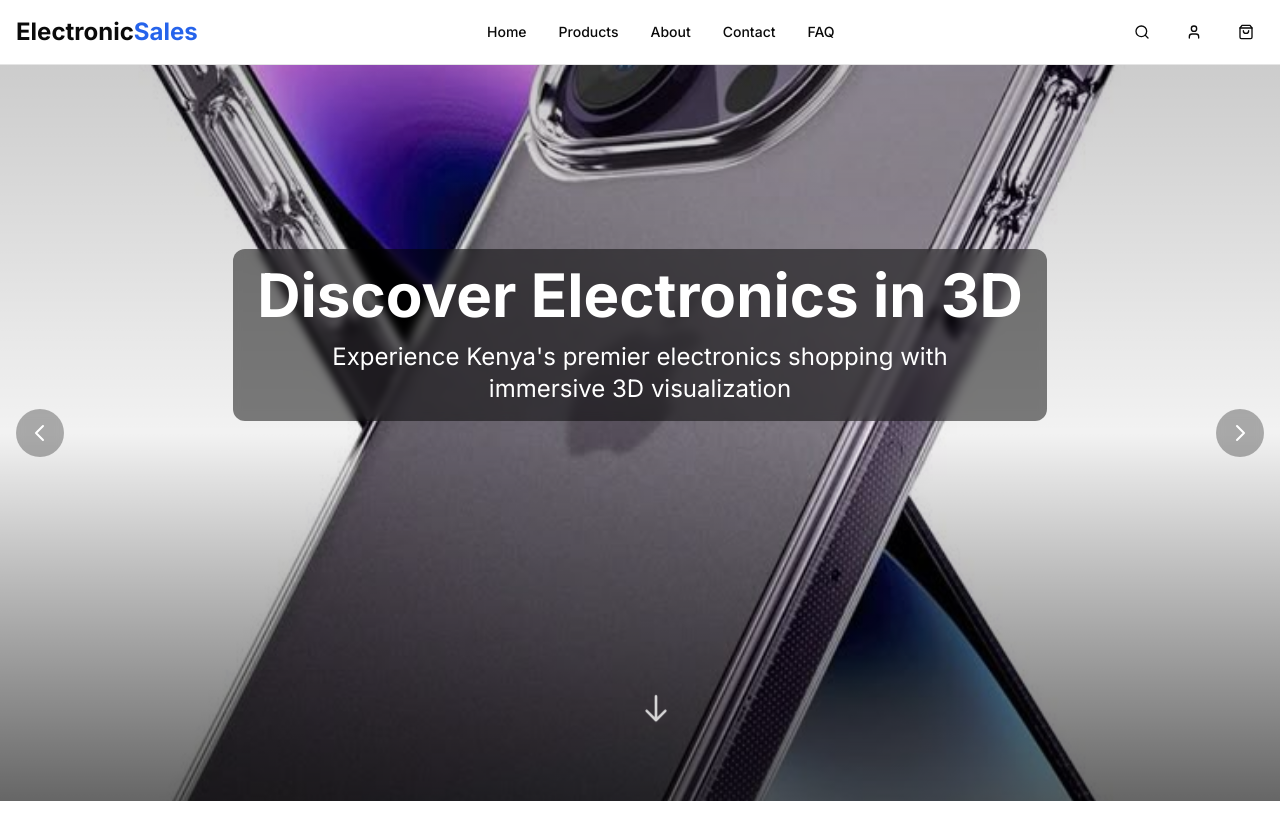
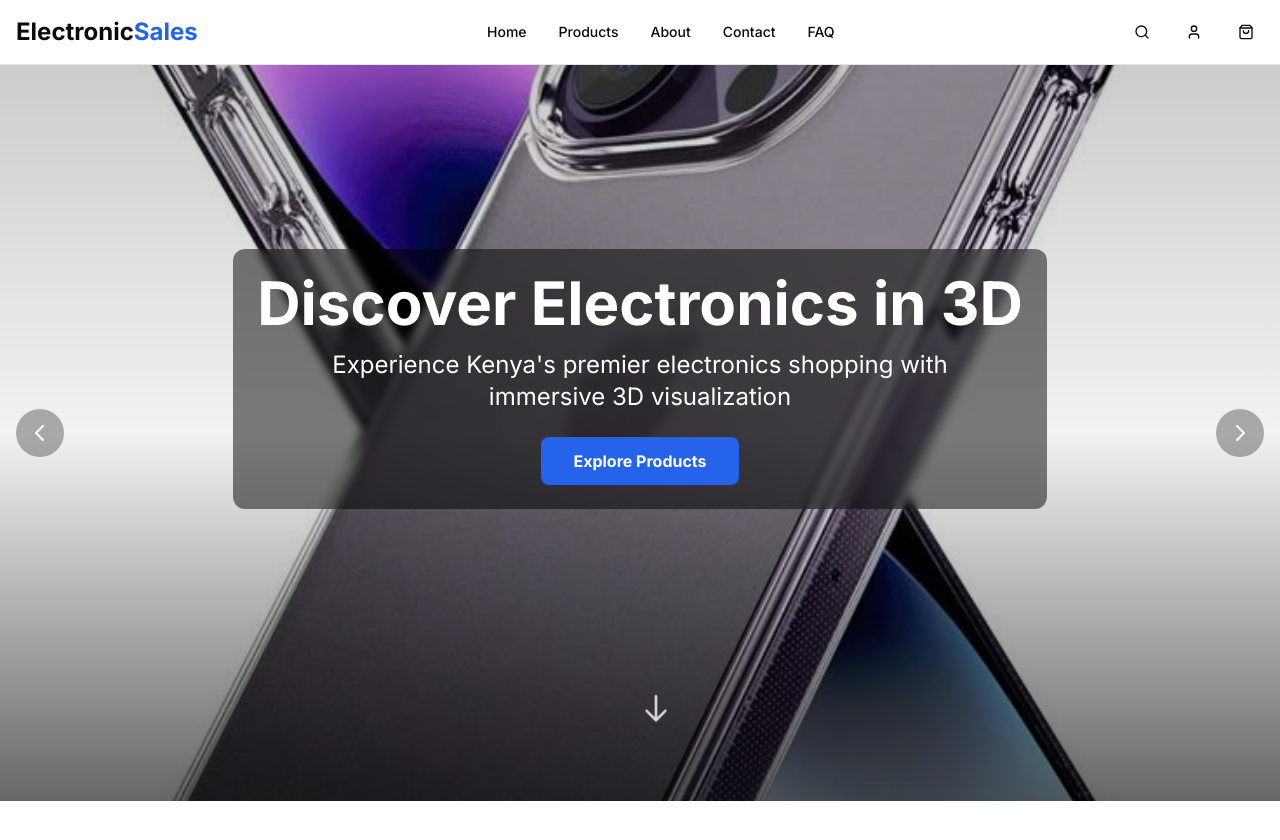
Before and after one commit to IsaacMaina/E-comerce, a Next.js app: page / in a window 1280 px wide. Shown: the top 840 px of the page. Built offline with nearby package versions, Linux system fonts and the light colour scheme.

Commit message:
Add Explore Products button within the hero section

```diff
--- a/src/components/ui/Carousel.tsx
+++ b/src/components/ui/Carousel.tsx
@@ -73,16 +73,22 @@ const Carousel = () => {
         ))}
       </div>
 
-      {/* Title and Subtitle overlay with dark background box */}
+      {/* Title, Subtitle and Explore Button overlay with dark background box */}
       <div className="absolute top-1/4 left-0 right-0 z-20 px-4">
         <div className="max-w-4xl mx-auto text-center text-white">
-          <div className="inline-block bg-black/50 backdrop-blur-sm px-6 py-4 rounded-xl">
+          <div className="inline-block bg-black/50 backdrop-blur-sm px-6 py-6 rounded-xl">
             <h1 className="text-3xl md:text-4xl lg:text-5xl xl:text-6xl font-bold mb-4 leading-tight">
               Discover Electronics in 3D
             </h1>
-            <p className="text-lg md:text-xl lg:text-2xl max-w-2xl mx-auto">
+            <p className="text-lg md:text-xl lg:text-2xl max-w-2xl mx-auto mb-6">
               Experience Kenya's premier electronics shopping with immersive 3D visualization
             </p>
+            <a
+              href="/products"
+              className="inline-block bg-blue-600 hover:bg-blue-700 text-white font-bold py-3 px-8 rounded-lg transition duration-300 transform hover:scale-105"
+            >
+              Explore Products
+            </a>
           </div>
         </div>
       </div>
```
